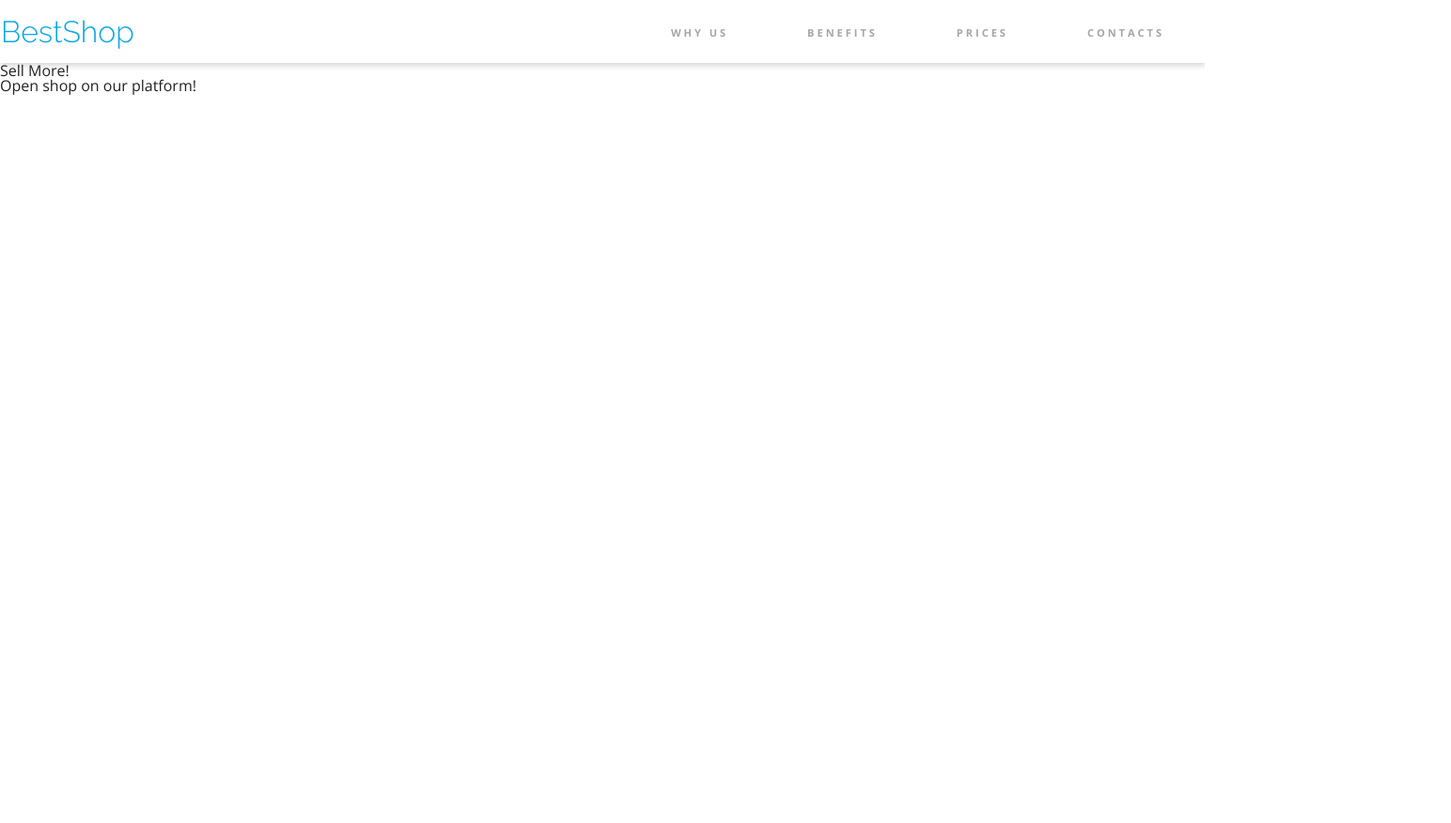
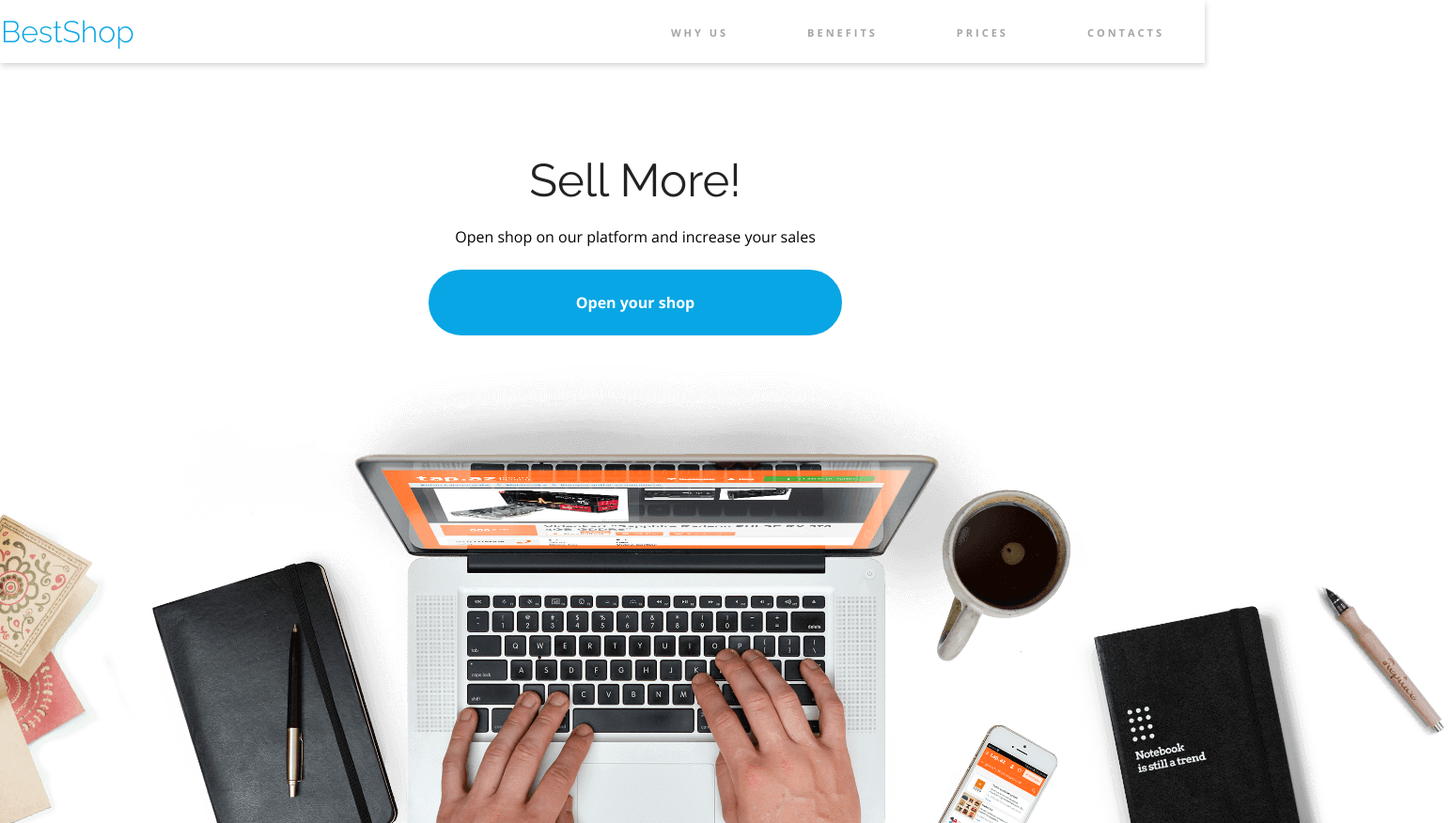
Before and after one commit to Sariusz/Workshop, a plain HTML site: page index.html in a window 1280 px wide. Shown: the whole page at 94% size, 1544 px wide, since content can reach past the window. Before the commit the page ends 800 px from the top, so only its background shows below. Drawn offline with nearby package versions, Linux system fonts and the light colour scheme.

Commit message:
sekcja otwierająca

```diff
--- a/css/style.css
+++ b/css/style.css
@@ -10,7 +10,7 @@
     --color-white:#FFFFFF;
     font-family: "Open Sans", "Raleway", sans-serif;
 }
-header{
+header section{
     width: 100vh;
 }
 .header{
@@ -20,7 +20,7 @@ header{
     box-shadow: 1px 3px 6px #00000029;
     opacity: 1;
 }
-.container-header{
+.container-header {
     width: 1352px;
     display: flex;
     margin: 0 auto;
@@ -60,12 +60,43 @@ header{
 .nav_link:hover{
     border-color: var(--color-primary);
     color: var(--color-black);
+}
+.text-opening{
+    width: 1352px;
+    height:100%;
+    display:flex;
+    flex-direction:column;
+    align-items: center;
+    margin: 0 auto;
+    line-height: 50px;
+    position:relative;
 
 }
-
-
-
-/* w sekcji header pozostał mi do zrobienia niebieski pasek przy najechaniu na przycisk why us
- + ewentualnie sprawdzenie czy wszystkie detale są zastosowane
- Rozwiązanie: w html należało stworzyć klasę dla elementu odnośnika a i następnie dodać mu w css padding górny, prawy i dolny
- Następnie stworzyć pseudoklase do klasy nav(.nav_link:hover) i wczytać niezbędne kolory border i tekstu*/
+.text-opening h1{
+    font-family: "Raleway", sans-serif;
+    font-weight:400;
+    font-size: 49px;
+    padding-top:100px;
+}
+.text-opening p {
+    font-family: "Open Sans", sans-serif;
+    font-weight: 400;
+    font-size: 16px;
+    color:var(--color-black);
+    padding: 10px;
+}
+.cta-button{
+    border: 10px solid var(--color-primary);
+    background-color:var(--color-primary);
+    border-radius: 40px;
+    font-size: 16px;
+    color: var(--color-white);
+    text-decoration: none;
+    font-family: "Open Sans", sans-serif;
+    font-weight: 700;
+    width:420px;
+    height:50px;
+    display:flex;
+    justify-content: center;
+    align-items: center;
+}
--- a/index.html
+++ b/index.html
@@ -29,9 +29,14 @@
             </ul>
         </div>
     </header>
-    <section class="main">
+    <section class="opening-section">
+        <div class="text-opening">
         <h1>Sell More!</h1>
-        <p>Open shop on our platform!</p>
+        <p>Open shop on our platform and increase your sales</p>
+            <a href="#Open-your-shop" class="cta-button">Open your shop</a>
+            <img src="assets/Background.png" alt="opening-image"></img>
+        </div>
+
     </section>
 </body>
 </html>
```
